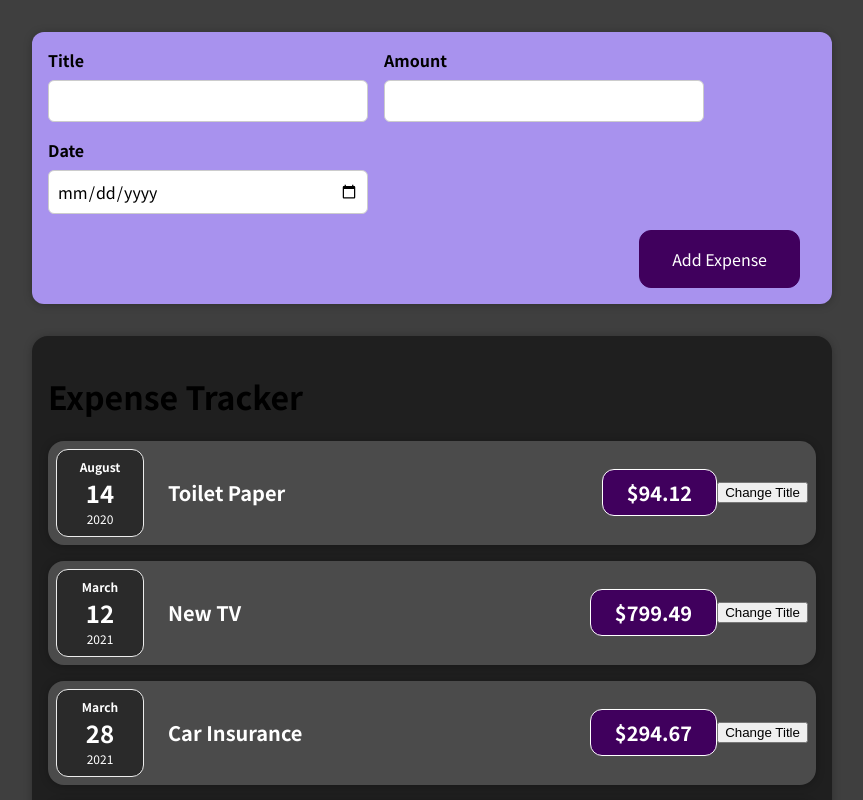
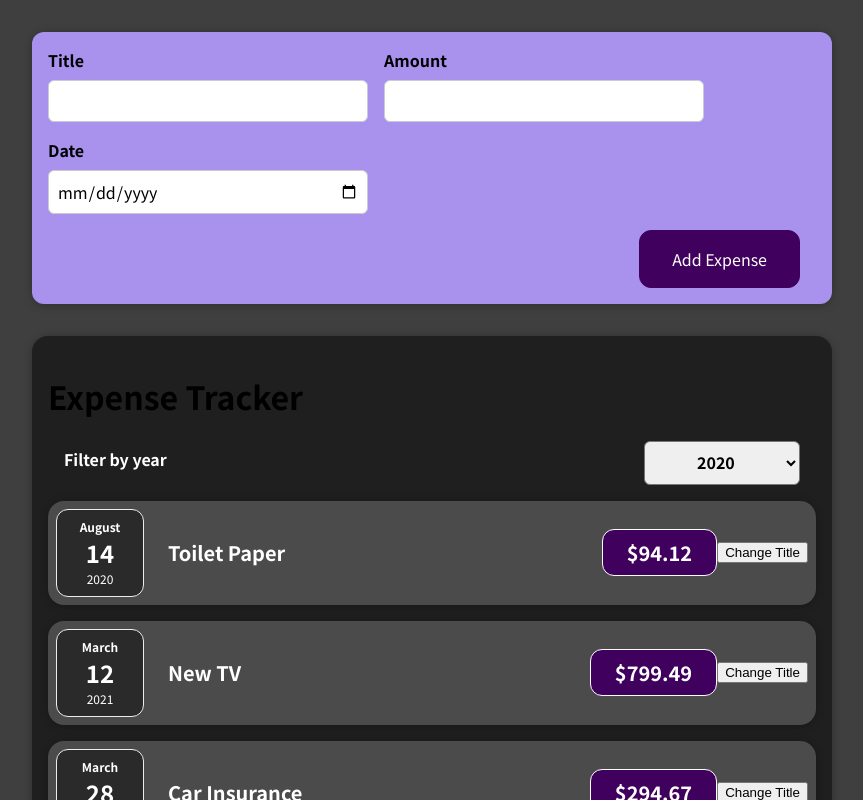
Before and after one commit to johngwells/Expense-Tracker, a React (Create React App) app: page / in a window 1280 px wide. Shown: the top 800 px of the page, without its empty margins (208-1071 px from the left). Built offline with nearby package versions, Linux system fonts and the light colour scheme.

Commit message:
list adds dynmaically

```diff
--- a/src/App.js
+++ b/src/App.js
@@ -1,9 +1,10 @@
+import React, { useState } from "react";
 import "./components/Expenses/Expenses.css";
 import Expenses from "./components/Expenses/Expenses";
 import NewExpense from "./components/NewExpense/NewExpense";
 
-function App() {
-  const expenses = [
+// Dummy Data
+const DUMMY_EXPENSES = [
   {
     id: "e1",
     title: "Toilet Paper",
@@ -25,17 +26,21 @@
   }
 ];
 
-  const addExpenseHandler = expenses => {
-    console.log('in App.js');
-    console.log(expenses)
-  }
+function App() {
+  const [expenses, setExpenses] = useState(DUMMY_EXPENSES);
+
+  const addExpenseHandler = (expense) => {
+    setExpenses((prevExpenses) => {
+      return [expense, ...prevExpenses];
+    });
+  };
 
   return (
     <div>
       <NewExpense onAddExpense={addExpenseHandler} />
-      <Expenses item={expenses} />;
+      <Expenses items={expenses} />;
     </div>
-  )
+  );
 }
 
 export default App;
--- a/src/components/Expenses/Expenses.js
+++ b/src/components/Expenses/Expenses.js
@@ -1,31 +1,44 @@
-import Card from '../UI/Card';
+import React, { useState } from "react";
+
+import Card from "../UI/Card";
 import ExpenseItem from "./ExpenseItem";
+import ExpensesFilter from "./ExpensesFilter";
 
-function Expenses({ item }) {
+// ExpenseFilter.js
+// listen to changes on the dropdown
+// a listener when user selects a picked year
+// Picked value from expensefilter to the expenses component
+// pass props to expenses.js
+// store state on expenses.js
+
+function Expenses({ items }) {
+  const [filteredYear, setFilteredYear] = useState("2020");
+
+  const saveUserSelectedYear = (selectedYear) => {
+    setFilteredYear(selectedYear);
+  };
+  console.log(filteredYear);
+
   return (
-    <Card className="expenses">
-      <h1>Expense Tracker</h1>
-      <ExpenseItem
-        title={item[0].title}
-        amount={item[0].amount}
-        date={item[0].date}
-      />
-      <ExpenseItem
-        title={item[1].title}
-        amount={item[1].amount}
-        date={item[1].date}
-      />
-      <ExpenseItem
-        title={item[2].title}
-        amount={item[2].amount}
-        date={item[2].date}
-      />
-      <ExpenseItem
-        title={item[3].title}
-        amount={item[3].amount}
-        date={item[3].date}
-      />
-    </Card>
+    <>
+      <Card className="expenses">
+        <h1>Expense Tracker</h1>
+        <ExpensesFilter
+          selected={filteredYear}
+          onUserSelectedYear={saveUserSelectedYear}
+        />
+        {items.map((expense) => {
+          return (
+            <ExpenseItem
+              key={Math.random()}
+              title={expense.title}
+              amount={expense.amount}
+              date={expense.date}
+            />
+          );
+        })}
+      </Card>
+    </>
   );
 }
 
--- /dev/null
+++ b/src/components/Expenses/ExpensesFilter.css
@@ -0,0 +1,24 @@
+.expenses-filter {
+  color: white;
+  padding: 0 1rem;
+}
+
+.expenses-filter__control {
+  display: flex;
+  width: 100%;
+  align-items: center;
+  justify-content: space-between;
+  margin: 1rem 0;
+}
+
+.expenses-filter label {
+  font-weight: bold;
+  margin-bottom: 0.5rem;
+}
+
+.expenses-filter select {
+  font: inherit;
+  padding: 0.5rem 3rem;
+  font-weight: bold;
+  border-radius: 6px;
+}
--- /dev/null
+++ b/src/components/Expenses/ExpensesFilter.js
@@ -0,0 +1,23 @@
+import './ExpensesFilter.css';
+
+const ExpensesFilter = (props) => {
+  const dateSelectHandler = (e) => {
+    props.onUserSelectedYear(e.target.value)
+  }
+
+  return (
+    <div className='expenses-filter'>
+      <div className='expenses-filter__control'>
+        <label>Filter by year</label>
+        <select value={props.selected} onChange={dateSelectHandler}>
+          <option value='2022'>2022</option>
+          <option value='2021'>2021</option>
+          <option value='2020'>2020</option>
+          <option value='2019'>2019</option>
+        </select>
+      </div>
+    </div>
+  );
+};
+
+export default ExpensesFilter;
```
Lines whose indentation alone changed are shown as unchanged.
